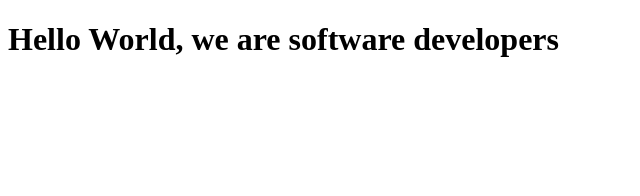
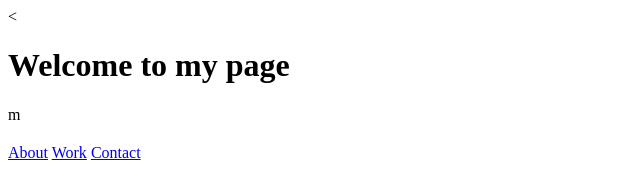
Before and after one commit to John-LA/MicroverseTrial, a plain HTML site: page index.html in a window 1280 px wide. Shown: the whole page, without its empty margins (0-640 px from the left). Drawn offline with Linux system fonts and the light colour scheme.

Commit message:
Update index.html

```diff
--- a/index.html
+++ b/index.html
@@ -1,28 +1,31 @@
-<!DOCTYPE html>
+<<!DOCTYPE html>
 <html lang="en">
   <head>
     <meta charset="UTF-8">
     <title>Fork Me! FCC: Test Suite Template</title>
-    <link rel="stylesheet" href="css/style.css">
+    <link rel="stylesheet" href="styles.css">
   </head>
 
   <body>
+    <div id="welcome-section">
+      <h1>Welcome to my page</h1>
+    </div>m
+    <div id="projects">
+      <h2 class="project-title"></h2>
+      <div>
+        <a href="https://personal-portfolio.freecodecamp.rocks/#contact"></a>
+      </div>
+    </div>
+    <div id="navbar">
+        <a href="#About">
+          About</a>
+          <a href="#Work">
+          Work</a>
+          <a href="#Contact">
+          Contact</a>
+  </div>
 
-    <h1> Hello World, we are software developers </h1>
-    <script src="https://cdn.freecodecamp.org/testable-projects-fcc/v1/bundle.js"></script>
-
-    <!--
-
-    Hello Camper!
-
-    For now, the test suite only works in Chrome!
-    Please read the README below in the JS Editor before beginning.
-    Feel free to delete this message once you have read it.
-    Good luck and Happy Coding!
-
-    - The freeCodeCamp Team
-
-    -->
+<!-- <script src="https://cdn.freecodecamp.org/testable-projects-fcc/v1/bundle.js"></script> -->
     <script  src="js/index.js"></script>
   </body>
 </html>
```
